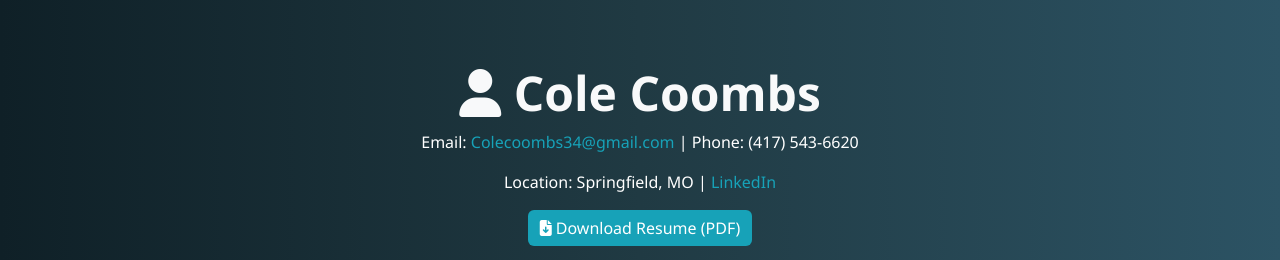
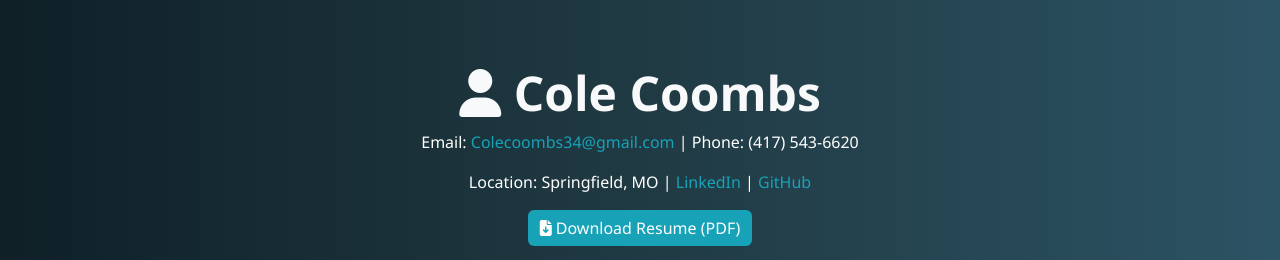
Before and after one commit to colecoombs/Website, a plain HTML site: page index.html in a window 1280 px wide. Shown: the top 260 px of the page. Drawn offline with nearby package versions, Linux system fonts and the light colour scheme.

Commit message:
Update index.html
Added link to GitHub profile

```diff
--- a/index.html
+++ b/index.html
@@ -13,7 +13,7 @@
     <div class="hero" id="hero">
       <h1><i class="fas fa-user"></i> Cole Coombs</h1>
       <p>Email: <a href="mailto:Colecoombs34@gmail.com">Colecoombs34@gmail.com</a> | Phone: (417) 543-6620</p>
-      <p>Location: Springfield, MO | <a href="https://linkedin.com/in/cole-coombs-27aa0617a" target="_blank">LinkedIn</a></p>
+      <p>Location: Springfield, MO | <a href="https://linkedin.com/in/cole-coombs-27aa0617a" target="_blank">LinkedIn</a> | <a href="https://github.com/colecoombs" target="_blank">GitHub</a></p>
       <a class="btn btn-primary" href="assets/Cole%20Coombs%20Resumev2.pdf" target="_blank"><i class="fas fa-file-download"></i> Download Resume (PDF)</a>
     </div>
 
```
